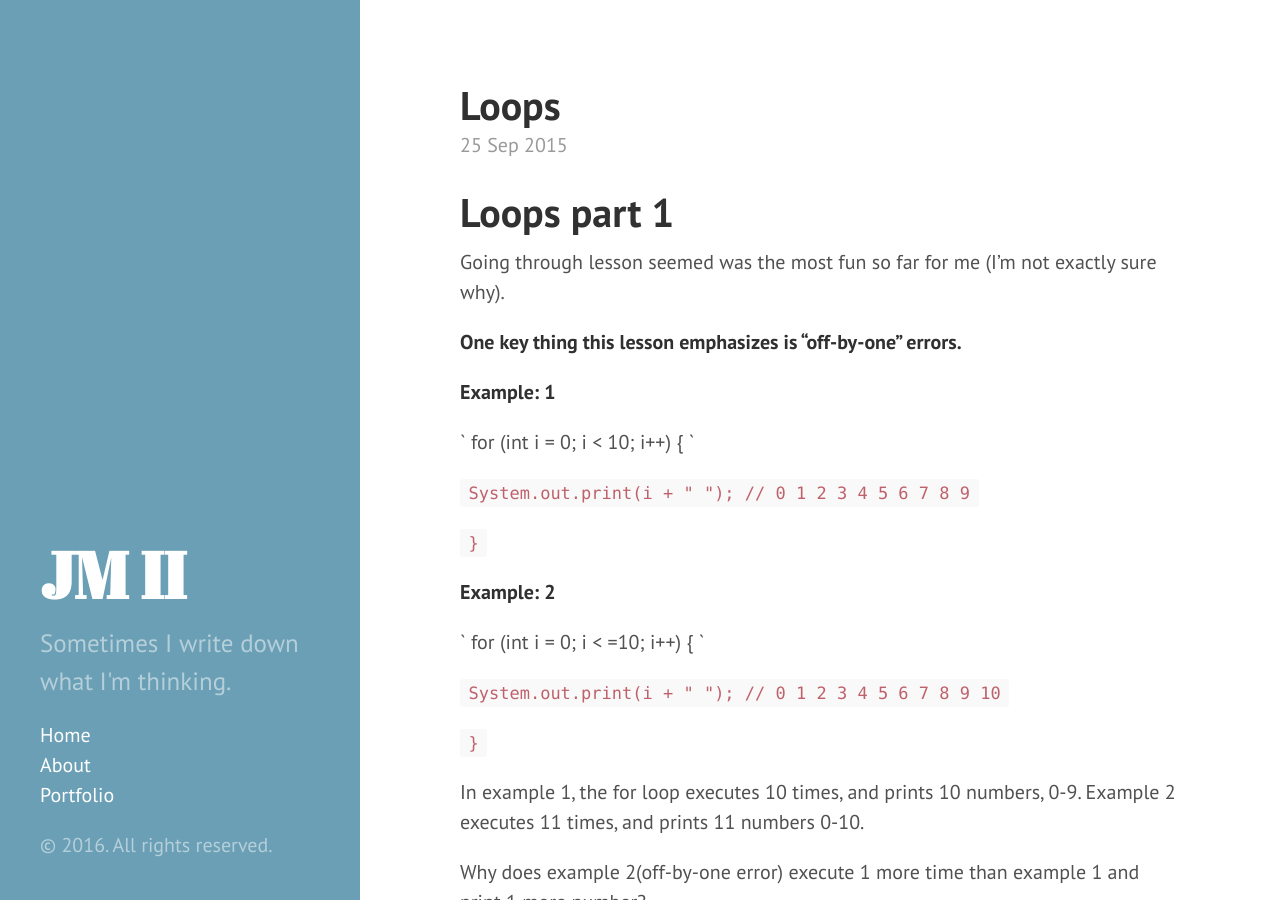
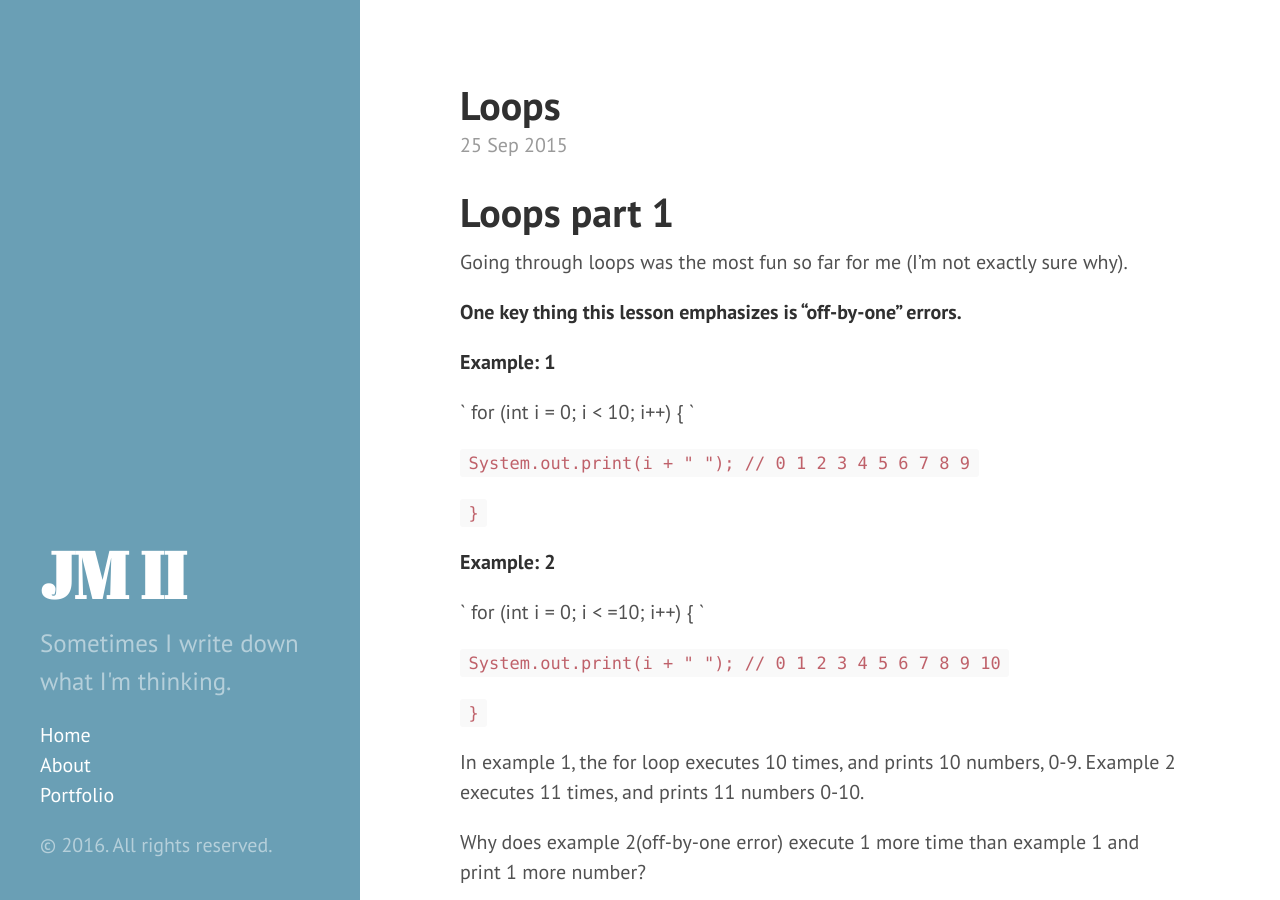
Before and after one commit to ver2point0/ver2point0.github.io, a Jekyll site: the page built from _posts/2015-09-25-loops.markdown, in a window 1280 px wide and 900 px high. Built offline with Jekyll 4.4.1, drawn with Linux system fonts in a browser that asks for light colours.

Commit message:
Post update: Loops

```diff
--- a/_posts/2015-09-25-loops.markdown
+++ b/_posts/2015-09-25-loops.markdown
@@ -2,10 +2,11 @@
 published: true
 title: Loops
 layout: post
+tags: [loops, java, udacity]
 ---
-# Loops part 1
+<h1>Loops part 1</h1>
 
-Going through lesson seemed was the most fun so far for me (I'm not exactly sure why).
+Going through loops was the most fun so far for me (I'm not exactly sure why).
 
 **One key thing this lesson emphasizes is "off-by-one" errors.**
 
```
